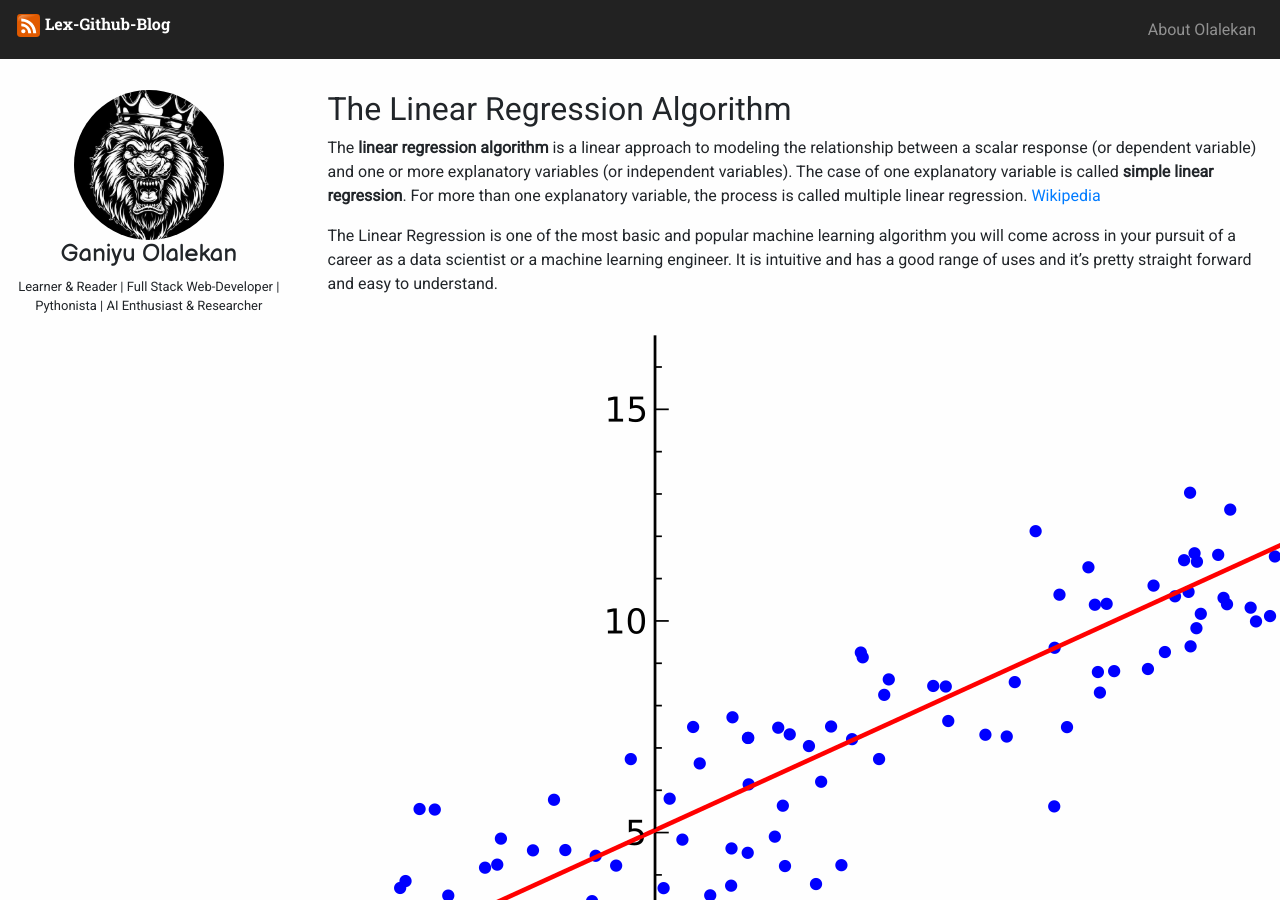
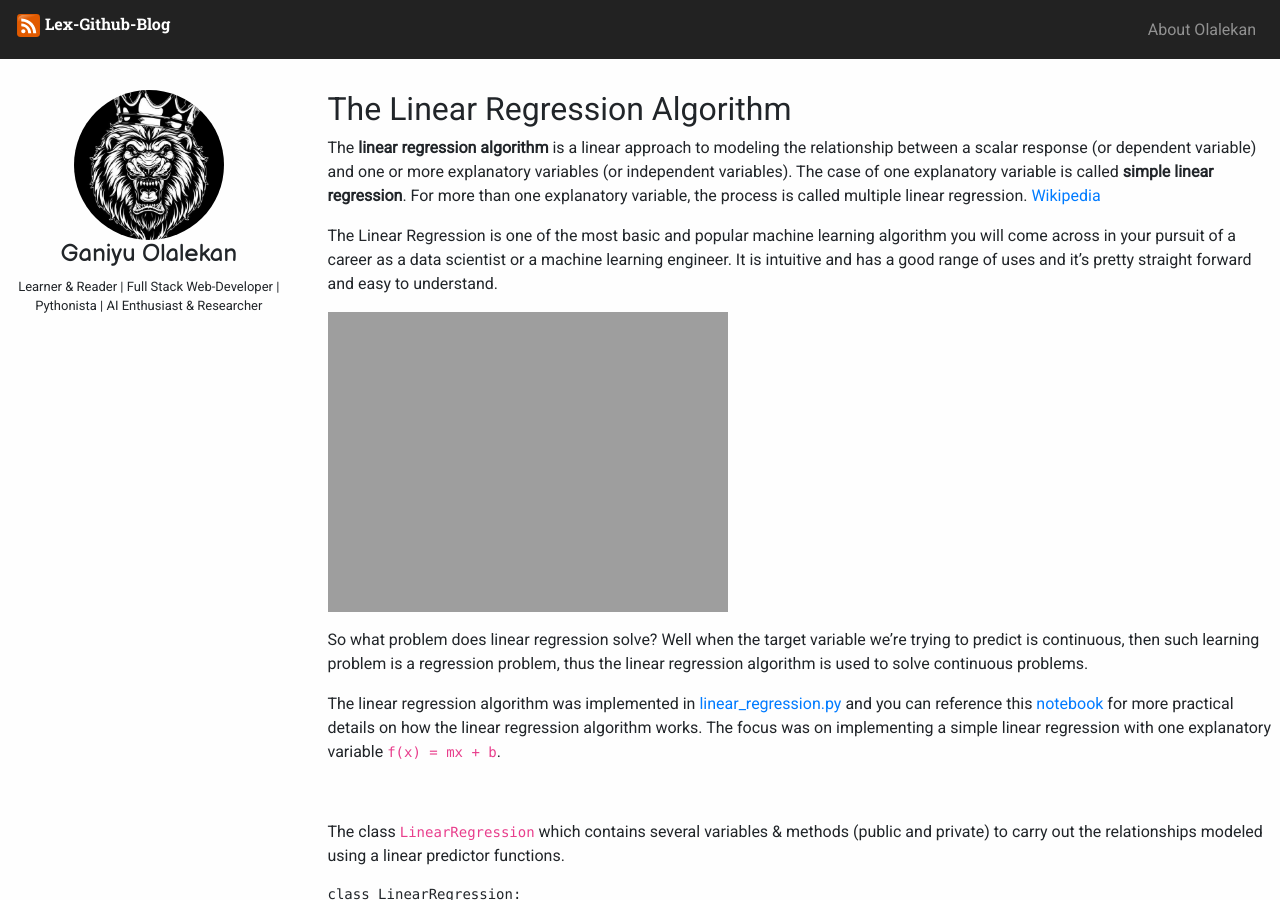
Before and after one commit to ganiyuolalekan/ganiyuolalekan.github.io, a Jekyll site: the page built from _posts/2020-05-10-linear-regression-tutorial.md, in a window 1280 px wide and 900 px high. Built offline with Jekyll 4.4.1, drawn with Linux system fonts in a browser that asks for light colours; nearby versions of some CDN libraries; comment, search, counter and statistics services are not loaded.

Commit message:
fix md image links

```diff
--- a/_posts/2020-05-10-linear-regression-tutorial.md
+++ b/_posts/2020-05-10-linear-regression-tutorial.md
@@ -14,7 +14,7 @@ The **linear regression algorithm** is a linear approach to modeling the relatio
 
 The Linear Regression is one of the most basic and popular machine learning algorithm you will come across in your pursuit of a career as a data scientist or a machine learning engineer. It is intuitive and has a good range of uses and it's pretty straight forward and easy to understand.
 
-![Linear Regression Description]({{ site.github.url }}/images/lin_r.png)
+![Linear Regression Description]({{ site.github.url }}/images/lin_r.png =600x300)
 
 So what problem does linear regression solve? Well when the target variable we're trying to predict is continuous, then such learning problem is a regression problem, thus the linear regression algorithm is used to solve continuous problems.
 
```
Also changed, not shown: _posts/2020-08-31-whai-is-intelligence?.md (+1 -1 lines).
